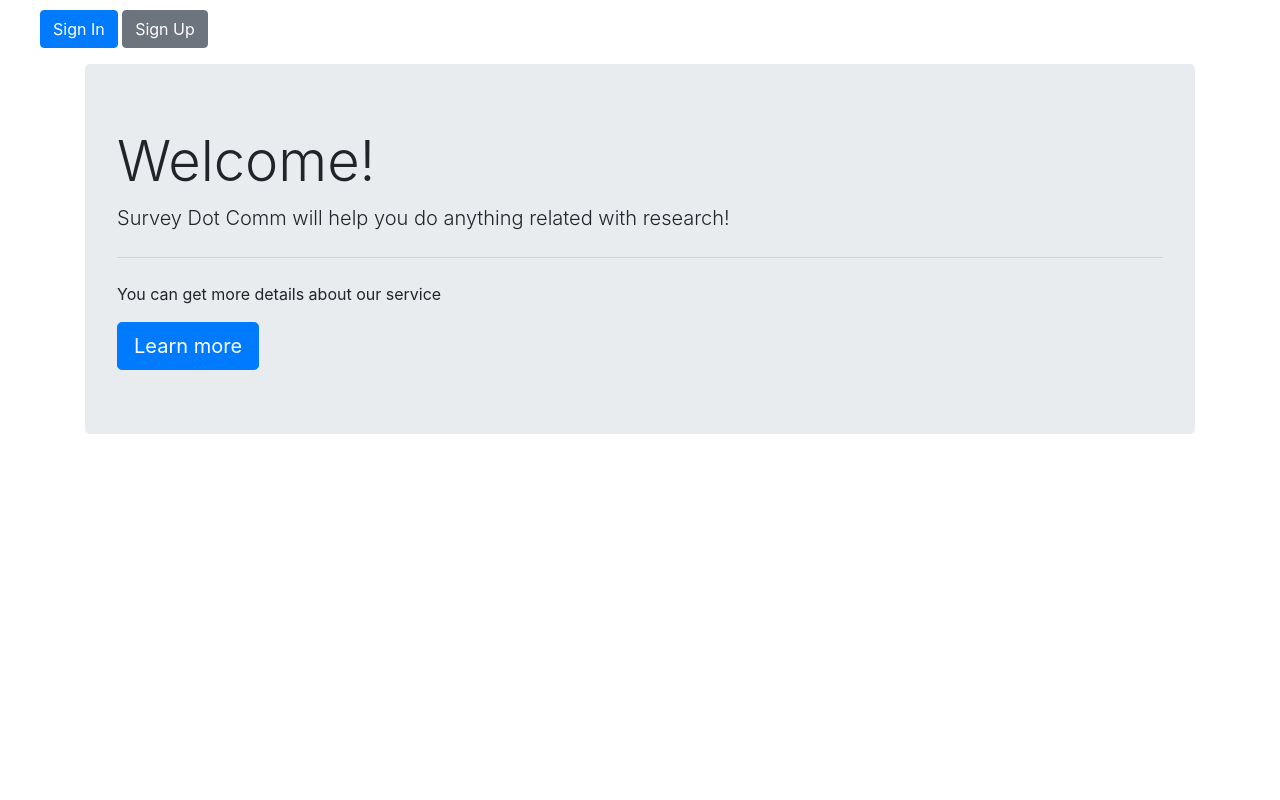
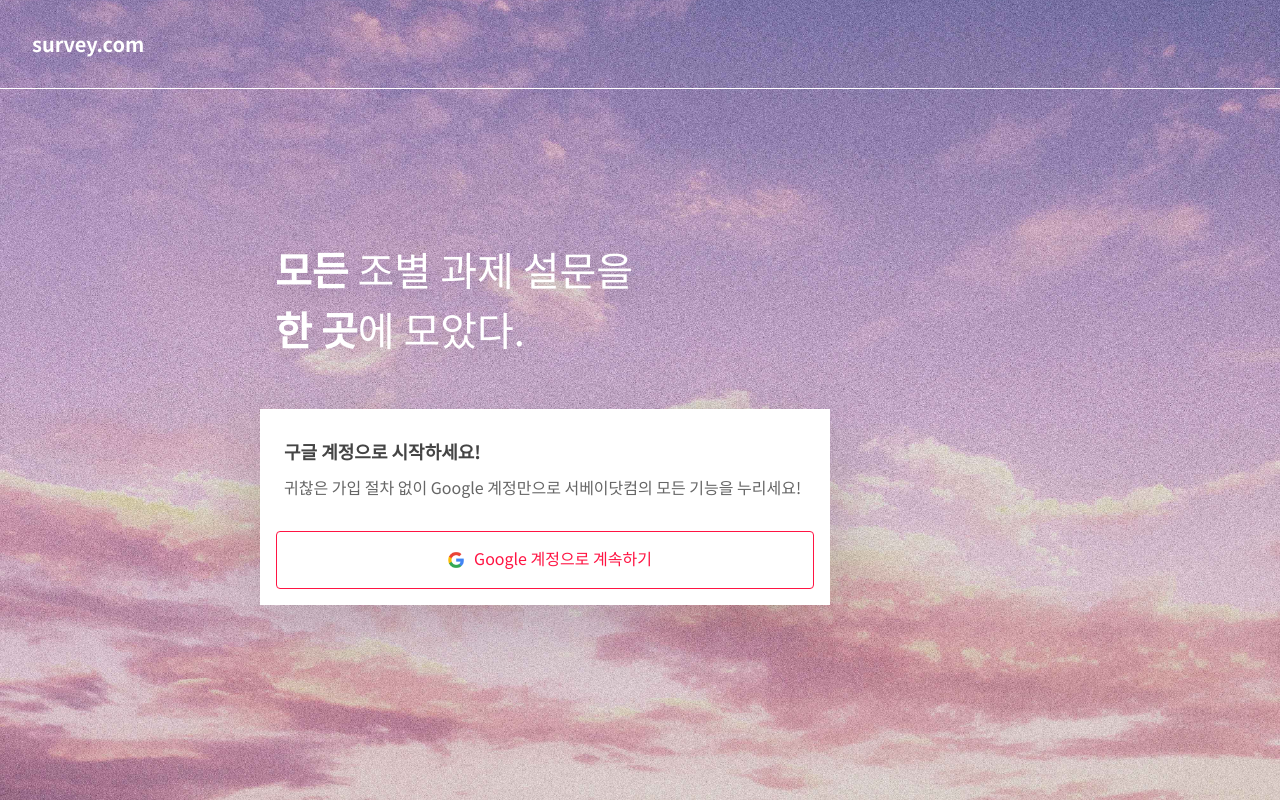
Before and after one commit to hyungi/survey_dot_com, a Django app: page / in a window 1280 px wide. Run offline with Django 3.2, Linux system fonts and the light colour scheme; parts of the project's set-up code (start-up, migrations or seed data) failed here and were passed over; some libraries are stand-ins or nearby versions.

Commit message:
create landing page

```diff
--- /dev/null
+++ b/static/css/global.css
@@ -0,0 +1 @@
+@import url(http://fonts.googleapis.com/earlyaccess/notosanskr.css);
--- /dev/null
+++ b/static/css/landing.css
@@ -0,0 +1,187 @@
+body {
+	width: 100%;
+	height: 100%;
+	background: #333;
+	font-family: 'Noto Sans KR', sans-serif;
+	color: white;
+}
+
+div.background {
+	position: absolute;
+	left: 0;
+	top: 0;
+	width: 100vw;
+	height: 100vh;
+	margin: 0 0 -100vh;
+	padding: 0;
+	z-index: -1;
+}
+
+img.background {
+	width: 100%;
+	height: 100%;
+	object-fit: cover;
+}
+
+.container-fluid {
+	position: relative;
+	left: 0;
+	top: 0;
+	margin: 0;
+	padding: 0;
+}
+
+.bar.row {
+	width: 100%;
+	margin: 0;
+	border-bottom: 0.5px solid white;
+}
+
+.bar-logo {
+	font-size: 16px;
+	font-weight: 700;
+	padding: 24px 0 16px 24px;
+}
+
+@media (min-width: 768px) {
+	.bar-logo {
+		font-size: 20px;
+		font-weight: 700;
+		padding: 32px 0 24px 32px;
+	}
+}
+
+.hero.row {
+	margin-top: 144px;
+}
+
+.hero-text {
+	font-size: 28px;
+	font-weight: 300;
+	margin-top: 12px;
+
+	display: block;
+	text-shadow: 0 8px 24px rgba(0,0,0,0.15);
+}
+
+.hero-text strong {
+	font-weight: 700;
+}
+
+@media (min-width: 768px) {
+	.hero-text {
+		font-size: 40px;
+		font-weight: 200;
+		margin-top: 12px;
+
+		display: block;
+	}
+}
+
+.login-box {
+	position: fixed;
+	left: 0px;
+	bottom: 0px;
+	margin-top: 48px;
+	box-shadow: 0 12px 48px rgba(0, 0, 0, 0.15);
+
+	background-color: white;
+	padding: 0;
+}
+
+.login-header {
+	margin: 24px 24px 0px;
+	font-size: 16px;
+	font-weight: 700;
+
+	color: #444;
+}
+
+.login-description {
+	margin: 12px 24px 0px;
+	font-size: 14px;
+	font-weight: 400;
+
+	color: #666;
+}
+
+.login-button {
+	width: calc(100% - 24px);
+	margin: 32px 12px 12px;
+
+	border-radius: 4px;
+	border: 0.5px solid #FF1443;
+	text-align: center;
+}
+
+.login-button:hover, .login-button:focus {
+	background-color: #fff0f0;
+}
+
+.login-button--googleLogo {
+	margin: 4px 8px;
+	width: 20px;
+	vertical-align:middle
+
+	display: inline;
+	height: auto;
+}
+
+.login-button--text {
+	margin: 8px 0px;
+	font-size: 16px;
+	font-weight: 500;
+
+	color: #FF1443;
+}
+
+@media (min-width: 768px) {
+	.login-box {
+		margin-top: 48px;
+		box-shadow: 0 16px 64px rgba(0, 0, 0, 0.15);
+		position: static;
+
+		background-color: white;
+		padding: 0;
+	}
+
+	.login-header {
+		margin: 32px 24px 0px;
+		font-size: 18px;
+		font-weight: 700;
+
+		color: #444;
+	}
+
+	.login-description {
+		margin: 12px 24px 0px;
+		font-size: 16px;
+		font-weight: 400;
+
+		color: #666;
+	}
+
+	.login-button {
+		width: calc(100% - 32px);
+		margin: 32px 16px 16px;
+
+		border-radius: 4px;
+		border: 0.5px solid #FF1443;
+		text-align: center;
+	}
+
+	.login-button--googleLogo {
+		margin: 4px 8px;
+		width: 20px;
+		vertical-align: middle;
+
+		display: inline;
+		height: auto;
+	}
+
+	.login-button--text {
+		margin: 8px 0px;
+		font-size: 16px;
+		font-weight: 500;
+	}
+}
--- a/survey/views.py
+++ b/survey/views.py
@@ -31,7 +31,7 @@ def search_survey(request):
 @login_required
 def new_survey(request):
     if request.method == "POST":
-        form = SurveyForm(request.POST)
+        form = SurveyForm(request.POST, request.FILES)
         if form.is_valid():
             survey = form.save()
             member = Member.objects.get(pk=request.user.id)
--- a/templates/base.html
+++ b/templates/base.html
@@ -1,19 +1,28 @@
+{% load static %}
+
 <!DOCTYPE html>
 <html>
 <head>
-    <title>Survey_dot_com</title>
+	<!-- Required meta tags -->
+	<meta charset="utf-8">
+	<meta name="viewport" content="width=device-width, initial-scale=1, shrink-to-fit=no">
+
     <link rel="stylesheet" href="https://stackpath.bootstrapcdn.com/bootstrap/4.1.0/css/bootstrap.min.css"
           integrity="sha384-9gVQ4dYFwwWSjIDZnLEWnxCjeSWFphJiwGPXr1jddIhOegiu1FwO5qRGvFXOdJZ4" crossorigin="anonymous">
     <script src="https://stackpath.bootstrapcdn.com/bootstrap/4.1.0/js/bootstrap.min.js"
             integrity="sha384-uefMccjFJAIv6A+rW+L4AHf99KvxDjWSu1z9VI8SKNVmz4sk7buKt/6v9KI65qnm"
             crossorigin="anonymous"></script>
+	<link rel="stylesheet" type="text/css" href="{% static 'css/global.css' %}" />
+	{% block head %}
+	{% endblock %}
 </head>
 <body>
 	{% block body %}
 
-{#    <em>Important: Authentication via OAuth based providers will not work until you <a#}
-{#            href="/admin/socialaccount/socialapp/">setup proper applicaton credentials</a>.</em>#}
+	{#<em>Important: Authentication via OAuth based providers will not work until you <a#}
+	{#href="/admin/socialaccount/socialapp/">setup proper applicaton credentials</a>.</em>#}
 
+<!--
 	{% if messages %}
 	<div>
 		<strong>Messages:</strong>
@@ -38,13 +47,12 @@
 			{% endif %}
 		</ul>
 	</div>
-    <div class="container">
+-->
 	{% block content %}
 	{% endblock %}
 	{% endblock %}
 	{% block extra_body %}
 	{% endblock %}
-</div>
 
 </body>
 </html>
--- /dev/null
+++ b/templates/landing.html
@@ -0,0 +1,38 @@
+{% extends "base.html" %}
+{% load static %}
+
+{% block head %}
+	<title>서베이닷컴</title>
+	<link rel="stylesheet" type="text/css" href="{% static 'css/landing.css' %}" />
+{% endblock %}
+
+{% block content %}
+	<div class="background">
+		<img class="background" src="{% static 'img/landing-back.jpg' %}" alt="Background Image">
+	</div>
+	<div class="container-fluid">
+		<div class="row bar">
+			<h1 class="bar-logo">survey.com</h1>
+		</div>
+	</div>
+	<div class="container">
+		<div class="row hero">
+			<div class="col-1 col-md-2">
+			</div>
+			<div class="col-11 col-md-10 hero">
+				<h1 class="hero-text"><strong>모든</strong> 조별 과제 설문을</h1>
+				<h1 class="hero-text"><strong>한 곳</strong>에 모았다.</h1>
+			</div>
+			<div class="col-12 col-md-2">
+			</div>
+			<div class="col-12 col-md-6 login-box">
+				<h1 class="login-header">구글 계정으로 시작하세요!</h1>
+				<p class="login-description">귀찮은 가입 절차 없이 Google 계정만으로 서베이닷컴의 모든 기능을  누리세요!</p>
+				<div class="btn login-button">
+					<div class="login-button--text"><img class="login-button--googleLogo" src="{% static 'img/google-logo.png' %}" alt="Google Logo">Google 계정으로 계속하기</div>
+				</div>
+
+			</div>
+		</div>
+	</div>
+{% endblock %}
--- a/urls.py
+++ b/urls.py
@@ -22,7 +22,8 @@ from django.views.generic import TemplateView
 urlpatterns = [
     url(r'^admin/', admin.site.urls),
     url(r'^accounts/', include('allauth.urls')),
-    url(r'^$', TemplateView.as_view(template_name='index.html'), name='home'),
+    #url(r'^$', TemplateView.as_view(template_name='index.html'), name='home'),
+    url(r'^$', TemplateView.as_view(template_name='landing.html'), name='home'),
     # url(r'^accounts/profile/$', TemplateView.as_view(template_name='profile.html'), name='profile'),
     # url(r'^$', views.Home.as_view(), name='home'),
 
```
Also changed, not shown: static/img/google-logo.png (added), static/img/landing-back.jpg (added). Lines whose indentation alone changed are shown as unchanged.
